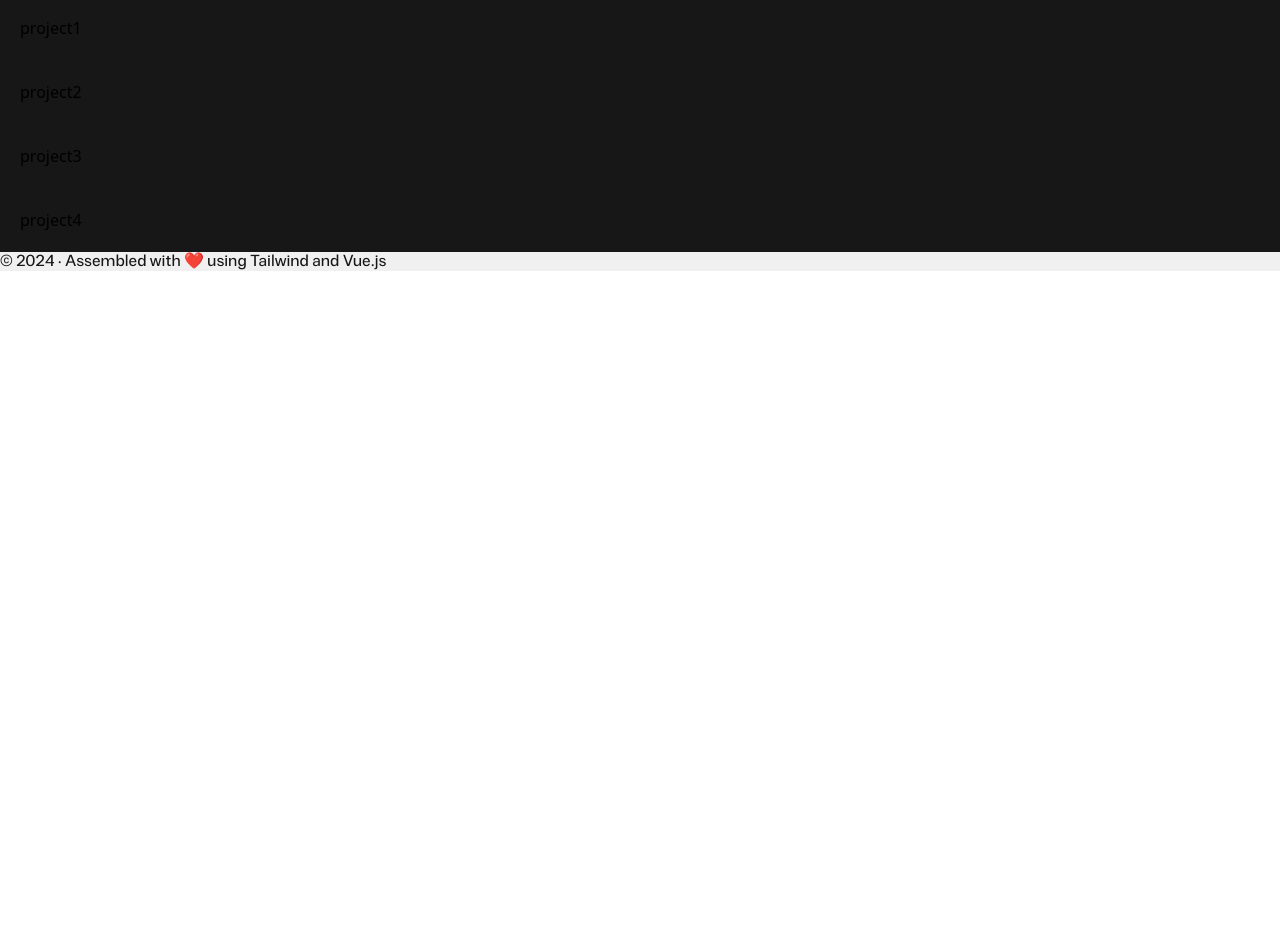
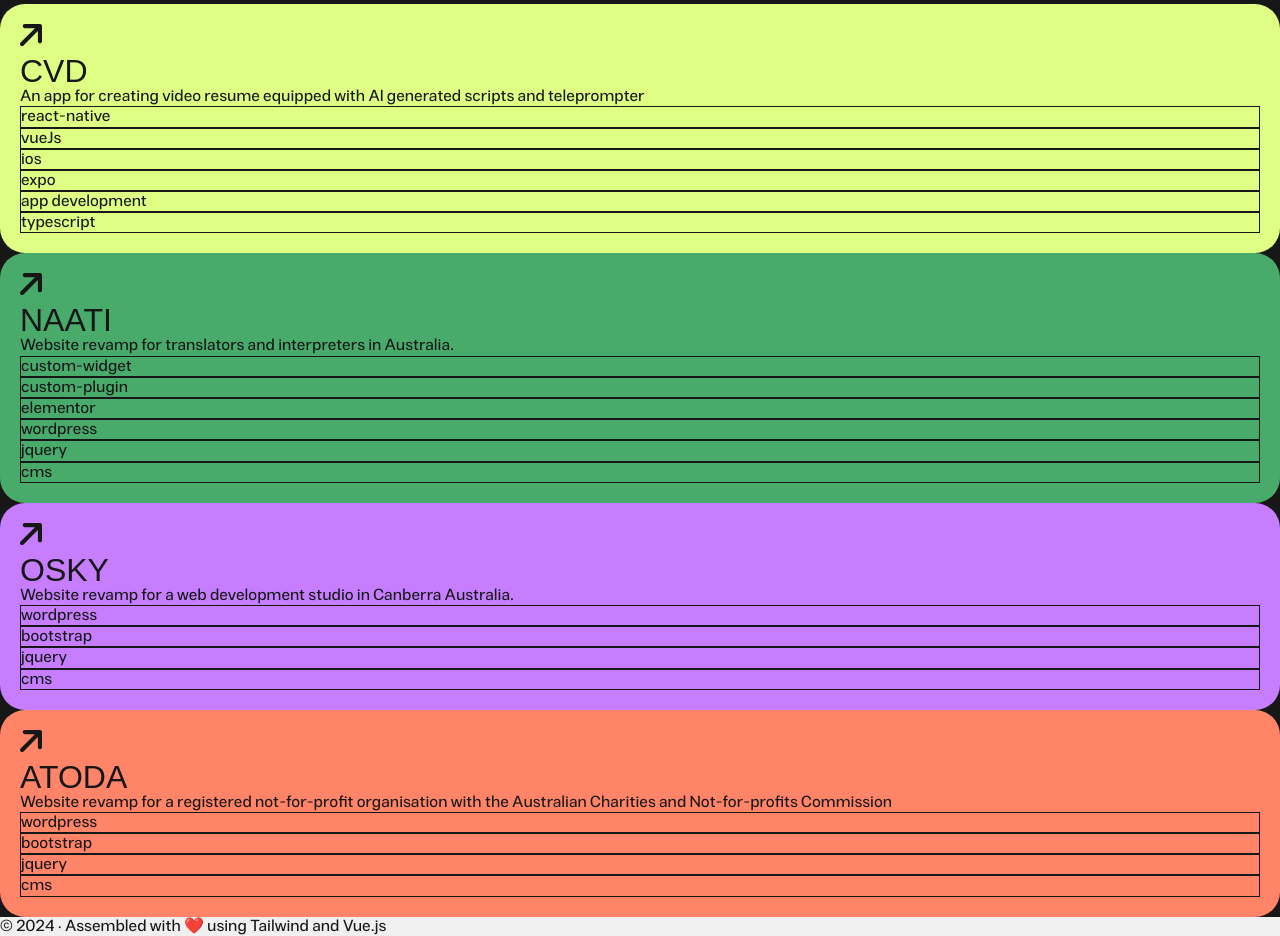
Before and after one commit to sydaf/syedAfcom, a Vue app: page / in a window 1280 px wide. Shown: the part 1841-2777 px from the top of the page. Before the commit the page ends 2112 px from the top, so only its background shows below. Built offline with nearby package versions, Linux system fonts and the light colour scheme; a web font is replaced by a local one.

Commit message:
homepage static done

```diff
--- a/src/App.vue
+++ b/src/App.vue
@@ -14,6 +14,7 @@
 import GithubIcon from './components/svg/Github.vue';
 import LinkedinIcon from './components/svg/Linkedin.vue';
 import GlobeShape from './components/svg/GlobeShape.vue';
+import ProjectTag from './components/ProjectTag.vue';
 
 let dark = ref(false);
 
@@ -48,8 +49,8 @@
 
       <!-- Content -->
       <div class="gap-color p-0.5 grid md:grid-rows-8 md:grid-cols-10 gap-0.5">
-        <img class="round-custom md:row-span-3 md:col-span-3 order-2 object-cover md:object-none w-full " src="./assets/img/sydimg.webp"
-          alt="A picture of this creature of a developer">
+        <img class="round-custom md:row-span-3 md:col-span-3 order-2 object-cover md:object-none w-full "
+          src="./assets/img/sydimg.webp" alt="A picture of this creature of a developer">
 
         <div
           class="panel panel-intro md:row-span-3 md:col-span-3 md:order-3 order-1 flex flex-col justify-between relative">
@@ -67,7 +68,7 @@
             I’m currently working as a front-end developer at Osky Interactive. Mainly working a lot with Wordpress
             templates and headless CMS.
           </p>
-          <div class="absolute top-2 right-2">
+          <div class="absolute top-3 right-3">
             <ArrowIcon />
           </div>
           <div class="absolute right-24 top-0">
@@ -79,24 +80,30 @@
         </div>
 
         <div class="panel panel-mystery md:row-span-2 md:col-span-2 md:order-7 order-4 flex justify-center items-center">
-          <QuestionMark/>
+          <QuestionMark />
         </div>
 
         <div class="panel panel-contact md:row-span-3 md:col-span-3 md:order-9 order-5 flex flex-col gap-2">
           <h2 class="text-xl">Contact.</h2>
           <div class="flex items-center gap-2">
-            <PhoneIcon/>
+            <PhoneIcon />
             <a href="#">016-234 5965</a>
           </div>
           <div class="flex items-center gap-2">
-            <EnvelopIcon/>
+            <EnvelopIcon />
             <a href="#">syedafinquiries</a>
           </div>
           <h2 class="text-xl">Socials.</h2>
           <div class="flex items-center gap-3">
-            <a href="#"><GithubIcon/></a>
-            <a href="#"><DiscordIcon/></a>
-            <a href="#"><LinkedinIcon/></a>
+            <a href="#">
+              <GithubIcon />
+            </a>
+            <a href="#">
+              <DiscordIcon />
+            </a>
+            <a href="#">
+              <LinkedinIcon />
+            </a>
           </div>
         </div>
 
@@ -120,15 +127,73 @@
         </div>
 
         <!-- Projects -->
-        <div class="md:row-span-1 md:col-span-4 md:order-1 md:hidden block order-8"></div>
-        <div class="panel md:row-span-2 md:col-span-4 md:order-4 order-9">project1</div>
-        <div class="panel md:row-span-2 md:col-span-4 md:order-5 order-10">project2</div>
-        <div class="panel md:row-span-2 md:col-span-4 md:order-8 order-11">project3</div>
-        <div class="panel md:row-span-2 md:col-span-4 order-12">project4</div>
+        <div class="md:row-span-1 md:col-span-4 md:order-1 md:hidden block order-8 text-center ">
+          <h1 class="invert-mode py-5 ">Selected work</h1>
+        </div>
+
+        <div
+          class="panel panel-cvd md:row-span-2 md:col-span-4 md:order-4 order-9 relative flex flex-col justify-between">
+          <div class="absolute top-3 right-3">
+            <ArrowIcon :showText="false" />
+          </div>
+          <h2>CVD</h2>
+          <p>An app for creating video resume equipped with AI generated scripts and teleprompter</p>
+          <div class="flex flex-wrap gap-1">
+            <ProjectTag text="react-native" />
+            <ProjectTag text="vueJs" />
+            <ProjectTag text="ios" />
+            <ProjectTag text="expo" />
+            <ProjectTag text="app development" />
+            <ProjectTag text="typescript" />
+          </div>
+        </div>
+
+        <div
+          class="panel panel-naati md:row-span-2 md:col-span-4 md:order-5 order-10 relative flex flex-col justify-between">
+          <div class="absolute top-3 right-3">
+            <ArrowIcon :showText="false" />
+          </div>
+          <h2>NAATI</h2>
+          <p>Website revamp for translators and interpreters in Australia.</p>
+          <div class="flex flex-wrap gap-1">
+            <ProjectTag text="custom-widget" />
+            <ProjectTag text="custom-plugin" />
+            <ProjectTag text="elementor" />
+            <ProjectTag text="wordpress" />
+            <ProjectTag text="jquery" />
+            <ProjectTag text="cms" />
+          </div>
+        </div>
+        <div class="panel panel-osky md:row-span-2 md:col-span-4 md:order-8 order-11 flex flex-col justify-between relative">
+          <div class="absolute top-3 right-3">
+            <ArrowIcon :showText="false" />
+          </div>
+          <h2>OSKY</h2>
+          <p>Website revamp for a web development studio in Canberra Australia.</p>
+          <div class="flex flex-wrap gap-1">
+            <ProjectTag text="wordpress" />
+            <ProjectTag text="bootstrap" />
+            <ProjectTag text="jquery" />
+            <ProjectTag text="cms" />
+          </div>
+        </div>
+        <div class="panel panel-atoda md:row-span-2 md:col-span-4 order-12 flex flex-col justify-between relative">
+          <div class="absolute top-3 right-3">
+            <ArrowIcon :showText="false" />
+          </div>
+          <h2>ATODA</h2>
+          <p>Website revamp for a registered not-for-profit organisation with the Australian Charities and Not-for-profits Commission</p>
+          <div class="flex flex-wrap gap-1">
+            <ProjectTag text="wordpress" />
+            <ProjectTag text="bootstrap" />
+            <ProjectTag text="jquery" />
+            <ProjectTag text="cms" />
+          </div>
+        </div>
       </div>
 
       <!-- Footer -->
-      <div class="md:row-span-1 md:col-span-10 order-last text-center flex justify-center mt-5 ">
+      <div class="md:row-span-1 md:col-span-10 order-last text-center flex justify-center mt-5 mb-5 md:mb-0">
         <p class="max-w-[225px]">© {{ currentYear }} · Assembled with ❤️ using Tailwind and Vue.js</p>
       </div>
 
--- a/src/assets/sass/darkmode.scss
+++ b/src/assets/sass/darkmode.scss
@@ -7,6 +7,10 @@
 
     h1, h2, h3, h4, h5, h6 {
         color: $white;
+    }
+
+    .invert-mode {
+        color: $black;
     }
 
     .dark-btn {
@@ -31,8 +35,12 @@
         color: $white;
     }
 
+    .project-tag {
+        border: 1px solid $white;
+    }
+
     //==== Panel colors ====//
-    .panel-intro, .panel-about, .panel-mystery, .panel-contact, .panel-stack, .panel-exp {
+    .panel-intro, .panel-about, .panel-mystery, .panel-contact, .panel-stack, .panel-exp, .panel-cvd, .panel-naati, .panel-osky, .panel-atoda {
         background-color: $black;
 
         .button-primary {
--- a/src/assets/sass/lightmode.scss
+++ b/src/assets/sass/lightmode.scss
@@ -13,6 +13,10 @@
     h5,
     h6 {
         color: $black;
+    }
+
+    .invert-mode {
+        color: $white;
     }
 
     .dark-btn {
@@ -35,6 +39,10 @@
     .mode-toggle-btn {
         font-family: $body;
         color: $black;
+    }
+
+    .project-tag {
+        border: 1px solid $black;
     }
 
     //==== Panels ====//
@@ -66,4 +74,20 @@
     .panel-exp {
         background-color: $purple;
     }
+
+    .panel-cvd {
+        background-color: $light-lime;
+    }
+
+    .panel-naati {
+        background-color: $dark-teal;
+    }
+
+    .panel-osky {
+        background-color: $light-purple;
+    }
+
+    .panel-atoda {
+        background-color: $light-orange;
+    }
 }
--- a/src/assets/sass/typography.scss
+++ b/src/assets/sass/typography.scss
@@ -1,8 +1,14 @@
 @import "variables.scss";
 
-h1, h2, h3, h4, h5, h6 {
+h1 {
     font-family: $heading;
     font-size: 2.5rem;
+    line-height: 1;
+}
+
+h2, h3, h4, h5, h6 {
+    font-family: $heading;
+    font-size: 2rem;
     line-height: 1;
 }
 
--- /dev/null
+++ b/src/components/ProjectTag.vue
@@ -0,0 +1,17 @@
+<template>
+    <div class="py-0.5 px-1.5 project-tag rounded-full">
+        <p>{{ text }}</p>
+    </div>
+</template>
+
+<script>
+export default {
+  name: 'ProjectTag',
+  props: {
+    text: {
+            type: String,
+            default: 'web',
+        },
+  },
+};
+</script>
--- a/src/components/svg/Arrow.vue
+++ b/src/components/svg/Arrow.vue
@@ -5,12 +5,18 @@
                 d="M0.604092 21.3959C1.40955 22.2014 2.71545 22.2014 3.52091 21.3959L17.875 7.04182L17.875 17.1875C17.875 18.3266 18.7984 19.25 19.9375 19.25C21.0766 19.25 22 18.3266 22 17.1875L22 2.0625C22 0.923413 21.0766 2.51336e-07 19.9375 2.37752e-07L4.8125 5.73885e-08C3.67341 4.3805e-08 2.75 0.923412 2.75 2.0625C2.75 3.20159 3.67341 4.125 4.8125 4.125L14.9582 4.125L0.604092 18.4791C-0.201364 19.2845 -0.201364 20.5905 0.604092 21.3959Z"
                 fill="black" />
         </svg>
-        <p class="p-bold text-xs">more!</p>
+        <p v-if="showText" class="p-bold text-xs">more!</p>
     </button>
 </template>
 
 <script>
 export default {
-    name: 'ArrowIcon',
+  name: 'ArrowIcon',
+  props: {
+    showText: {
+      type: Boolean,
+      default: true,
+    },
+  },
 };
 </script>
```
